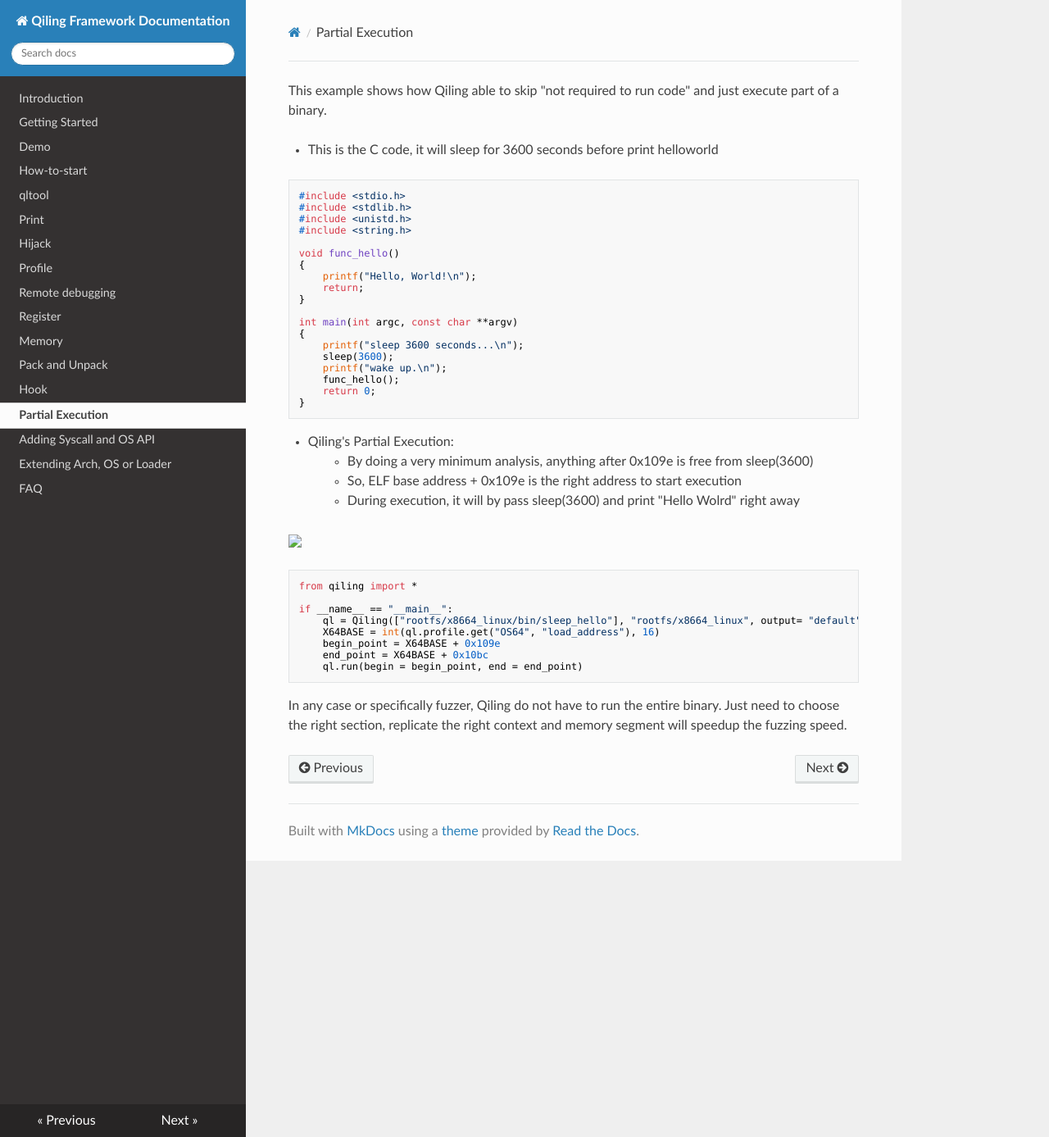
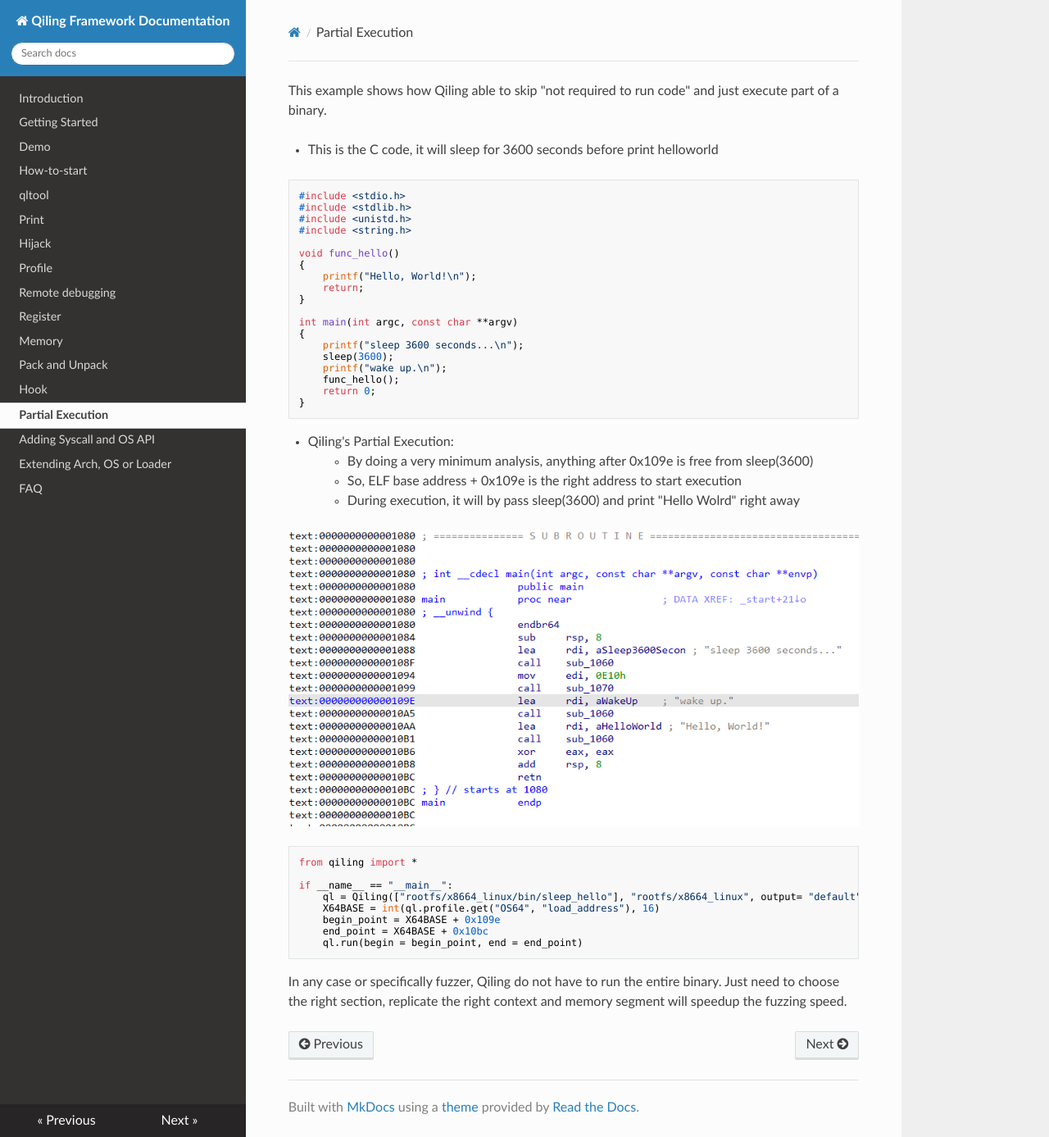
Before and after one commit to qilingframework/rtfd.io, an MkDocs documentation site: the page built from docs/partial.md, in a window 1280 px wide and 1387 px high. Shown: the whole window at 82% size. Built offline with MkDocs 1.6.1, drawn with Linux system fonts in a browser that asks for light colours; nearby versions of some CDN libraries.

Commit message:
Update partial.md

````diff
--- a/docs/partial.md
+++ b/docs/partial.md
@@ -31,7 +31,7 @@ int main(int argc, const char **argv)
 > - So, ELF base address +  0x109e is the right address to start execution
 > - During execution, it will by pass sleep(3600) and print "Hello Wolrd" right away
 
-<img src="_statics/idapro.png">
+<img src="https://github.com/qilingframework/rtfd.io/raw/master/docs/_statics/idapro.png">
 
 ```python
 from qiling import *
````
